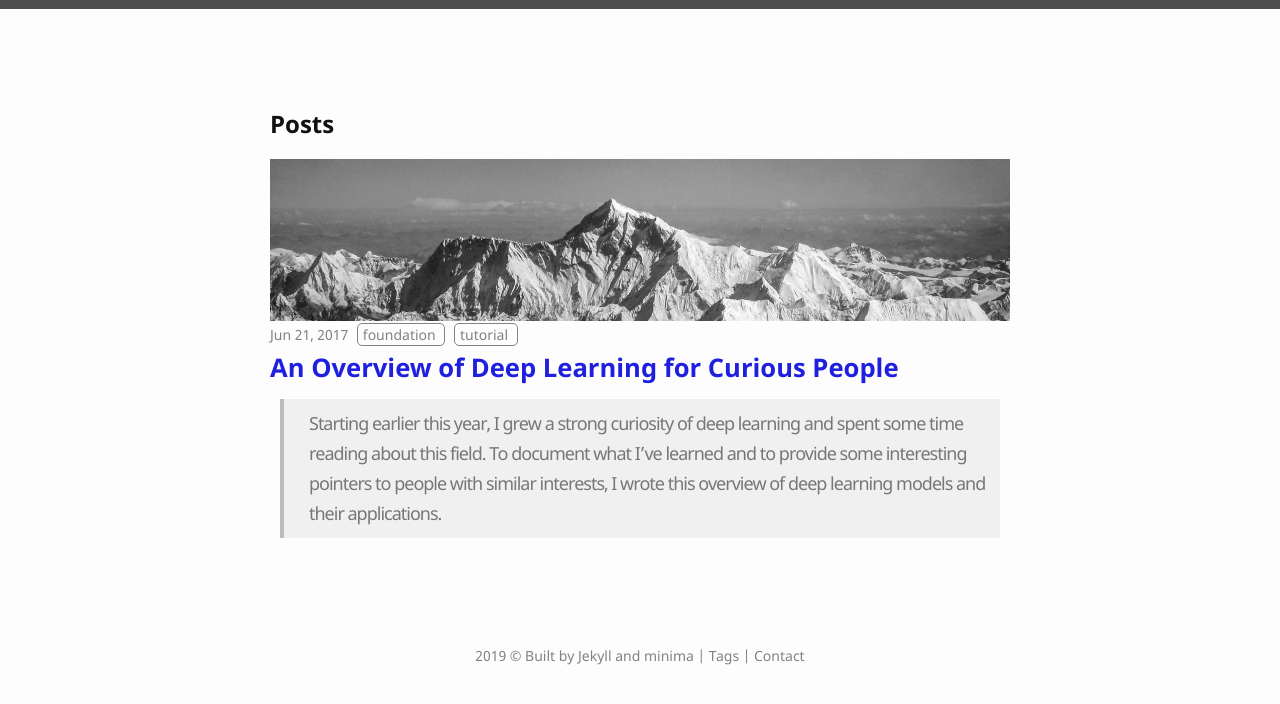
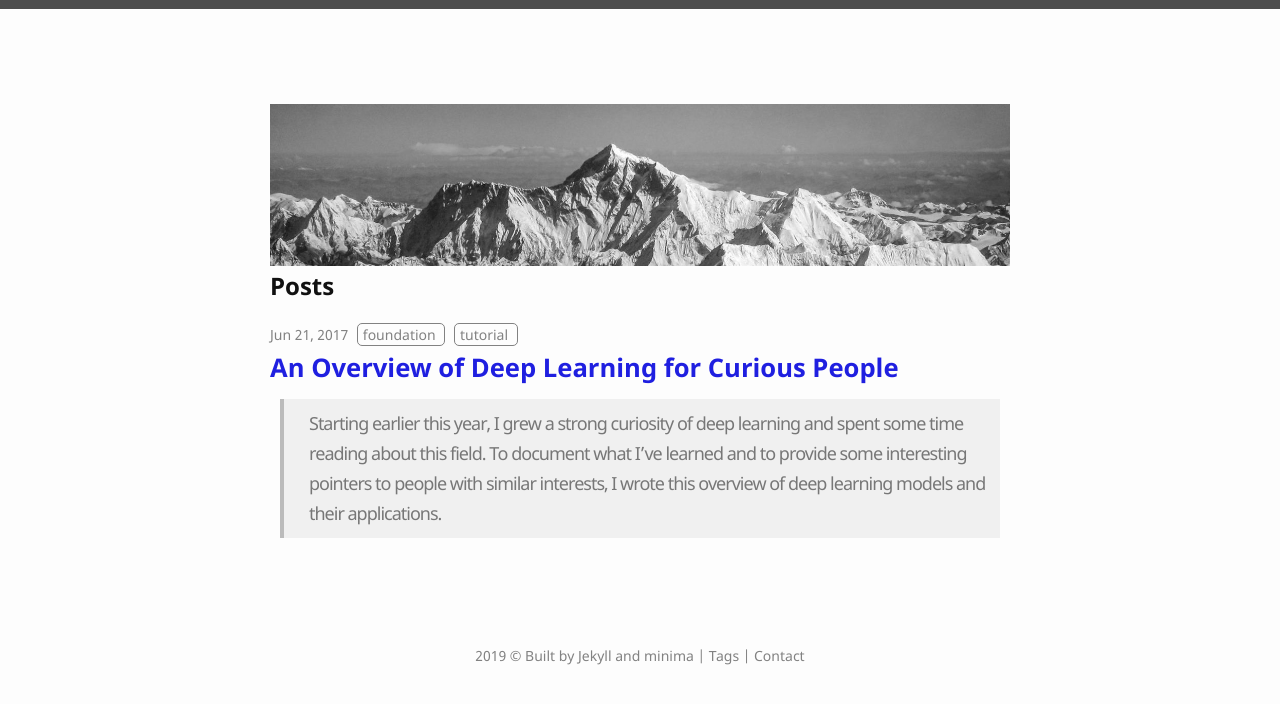
Before and after one commit to lastexiler/l-note, a Jekyll site: the page built from index.html, in a window 1280 px wide. Shown: the top 704 px of the page. Built offline with Jekyll 4.4.1, drawn with Linux system fonts in a browser that asks for light colours.

Commit message:
initial modify minima

```diff
--- a/index.html
+++ b/index.html
@@ -2,8 +2,8 @@
 layout: default
 ---
 <div class="home other-pages">
+  <img src="{{ '/assets/images/mt_everest.jpg' | relative_url }}">
   <h1 class="page-heading">Posts</h1>
-  <img src="{{ '/assets/images/mt_everest.jpg' | relative_url }}">
   <ul class="post-list">
     {% for post in site.posts %}
       <li>
```
